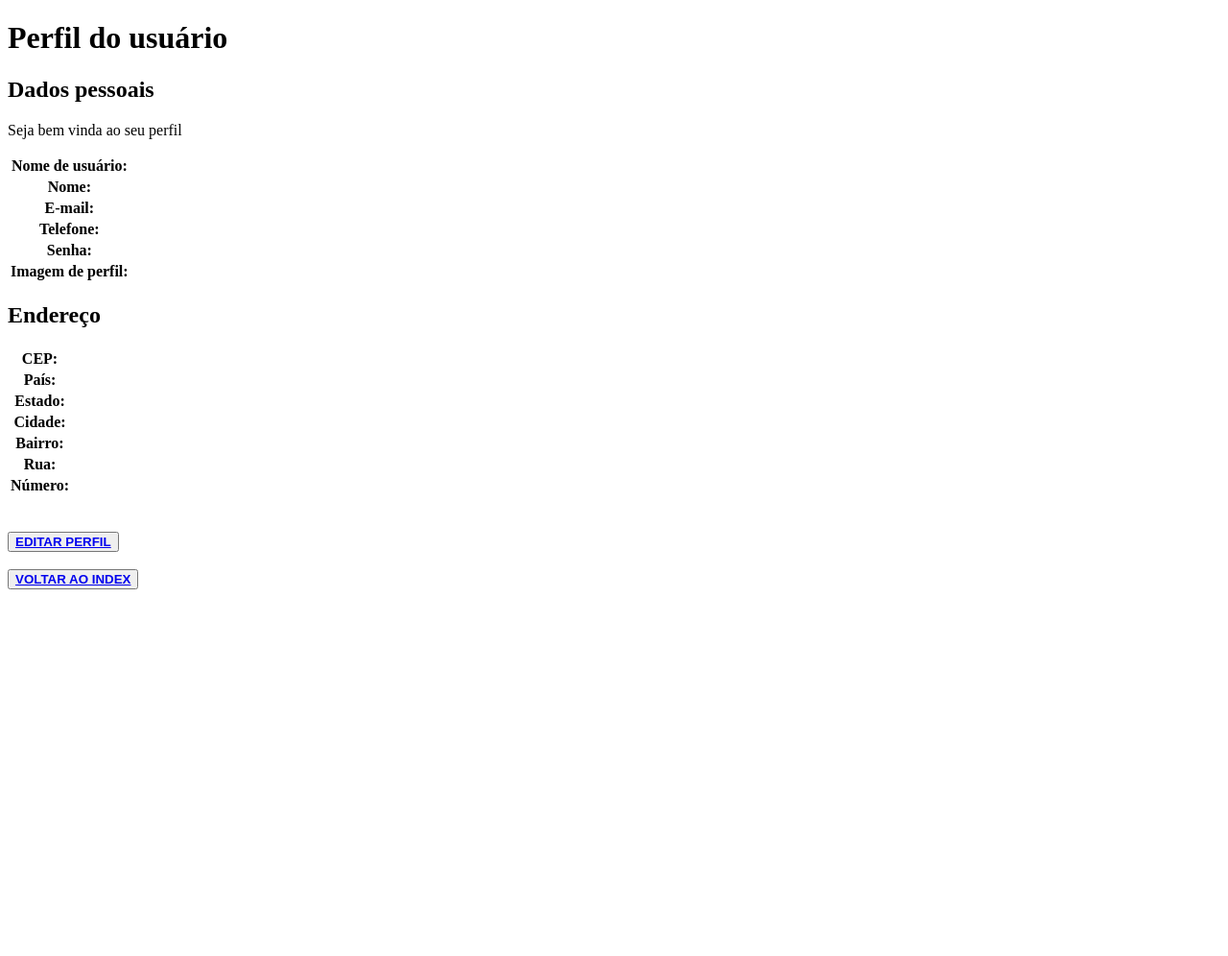
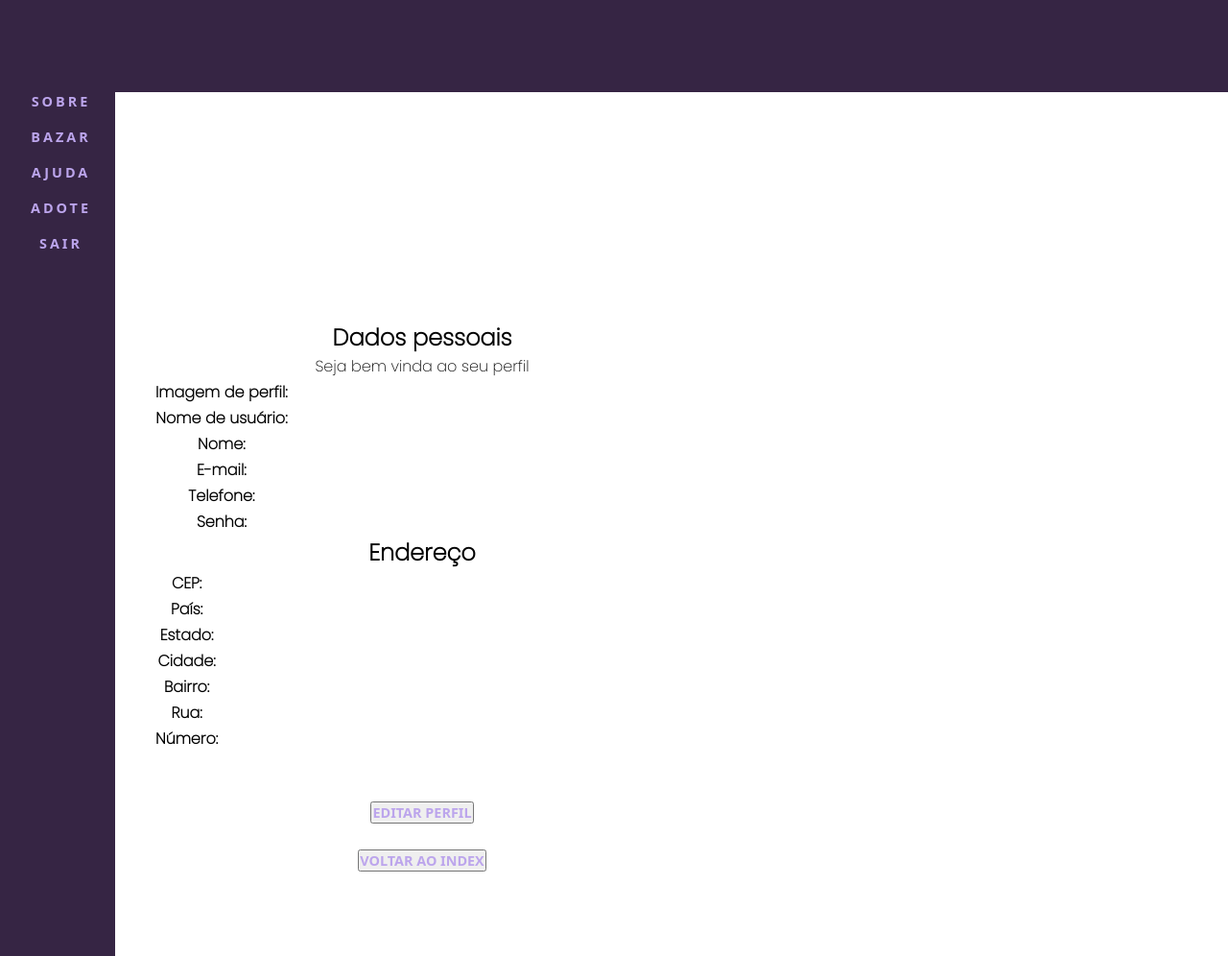
Before and after one commit to Yascsantos/Save_A_Soul, a PHP site: page /perfil.php in a window 1280 px wide. Shown: the whole page at 96% size. Before the commit the page ends 800 px from the top, so only its background shows below. Run offline with PHP 8.4, Linux system fonts and the light colour scheme; the visitor is signed in with stand-in values (Sample User, id 1); data that the repository does not hold is empty.

Commit message:
02.05 - atualizacao

```diff
--- /dev/null
+++ b/projeto/usuario/perfil/css/perfil.css
@@ -0,0 +1,83 @@
+@import url('https://fonts.googleapis.com/css2?family=Poppins:ital,wght@0,200;1,200;1,300&family=Righteous&display=swap');
+
+*{
+
+  margin: 0;
+  padding: 0;
+  box-sizing: border-box;
+  text-decoration: none
+  }
+
+ #menu{
+  height: 12vh;
+  width: 100%;
+  background-color:#362544;
+ }
+   .menu{
+    height: 100%;
+    display: flex;
+    background-color:#362544;
+    text-align: center;
+    width: 120px;
+
+   }
+
+
+  .nav-list {
+    list-style: none;
+
+  }
+
+  .nav-list li {
+    letter-spacing: 3px;
+    margin-left: 32px;
+  }
+
+ .contener{
+    align-items: center;
+    display: flex;
+    height:900px;
+    background-color: rgba(255, 255, 255, 0.4);
+
+
+  }
+
+
+  a{
+    font-family: system-ui, Helvetica, Arial, sans-serif;
+    font-size: 0.9rem;
+    text-decoration:none;
+    font-size: 0.9rem;
+    font-weight:600;
+    color:#bca5ec;
+  }
+
+  a:hover{
+    color:#957ec4;
+  }
+
+ .perfil  {
+    height: 485px;
+    font-family: "Poppins", sans-serif;
+    backdrop-filter: blur(40px);
+    padding: 30px 40px;
+    width: 50%;
+    text-align: center;
+
+  }
+
+  .alterar {
+    font-family: "Poppins", sans-serif;
+    font-size: 0.9rem;
+    text-decoration:none;
+    font-size: 0.9rem;
+    font-weight:600;
+    color:#432d72;
+  }
+  .alterar:hover{
+    color:#816daa;
+  }
+
+  table img {
+    border-radius: 50%;
+  }
--- a/projeto/usuario/perfil/perfil.php
+++ b/projeto/usuario/perfil/perfil.php
@@ -34,15 +34,52 @@
     <meta charset="UTF-8">
     <meta http-equiv="X-UA-Compatible" content="IE=edge">
     <meta name="viewport" content="width=device-width, initial-scale=1.0">
+    <link rel="stylesheet" href="css/perfil.css" type="text/css">
     <title>perfil</title>
 </head>
 <body>
-	<h1> Perfil do usuário </h1>
-    <form>
+<header id="menu">
+
+</header>
+ <div class='contener'>
+     <div class='menu'>
+            <ul class='nav-list'>
+                <li> <a href='#'>SOBRE</a></li>
+                <br>
+                <li> <a href='#'>BAZAR</a></li>
+                <br>
+                <li> <a href='#'>AJUDA</a></li>
+                <br>
+                <li> <a href='#'>ADOTE</a></li>
+                <br>
+                <li> <a href='../logout.php>'>SAIR</a></li>
+            </ul>
+    </div>
+
+
+    <form class='perfil'>
 	<!--Dados pessoais-->
         <h2>Dados pessoais</h2>
         <p>Seja bem vinda ao seu perfil <strong><?php foreach ($instrucao as $exibe){ echo $exibe['nome'];}?></strong></p>
         <table>
+        <tr>
+            <th>Imagem de perfil: </th>
+            <th>
+                <!--Colocando a imagem padrão do perfil -->
+                <?php
+                        $sql_query = "select * from $tabela where $campo ='$id'";
+                        // executando instrução SQL
+                        $requery = mysqli_query($conexao,$sql_query);
+
+                        foreach ($requery as $exibe)
+                        {
+                            echo "<img src='".$exibe['foto']."' width='100px' heigth='100px'>";
+                            echo "<th></th> <th></th>";
+                        }
+
+               ?>
+            </th>
+        </tr>
         <tr>
             <th>Nome de usuário: </th>
 			<th><?php foreach ($instrucao as $exibe){ echo $exibe['usuario'];}?></th>
@@ -73,28 +110,10 @@
 			<th></th> <th></th>
         </tr>
 
-        <tr>
-            <th>Imagem de perfil: </th>
-            <th>
-                <!--Colocando a imagem padrão do perfil -->
-                <?php
-                        $sql_query = "select * from $tabela where $campo ='$id'";
-                        // executando instrução SQL
-                        $requery = mysqli_query($conexao,$sql_query);
 
-                        foreach ($requery as $exibe)
-                        {
-                            echo "<img src='".$exibe['foto']."' width='100px' heigth='100px'>";
-                            echo "<th></th> <th></th>";
-                        }
-
-               ?>
-            </th>
-        </tr>
 	</table>
 
 
-    </table>
 	<!--Endereço-->
     <h2>Endereço</h2>
     <table>
```
